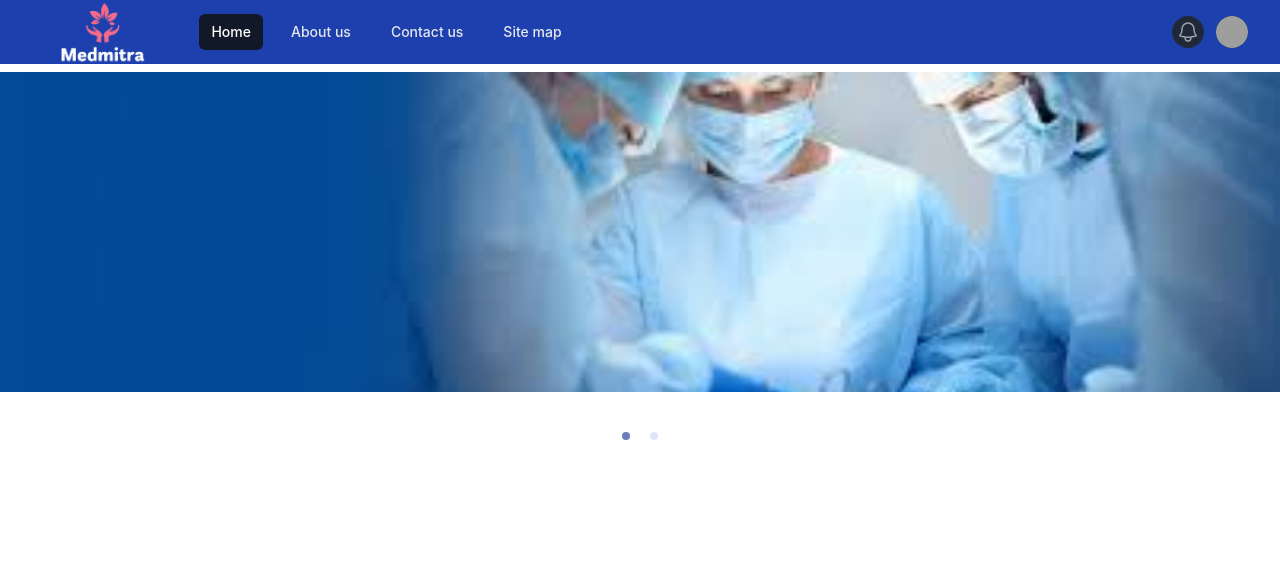
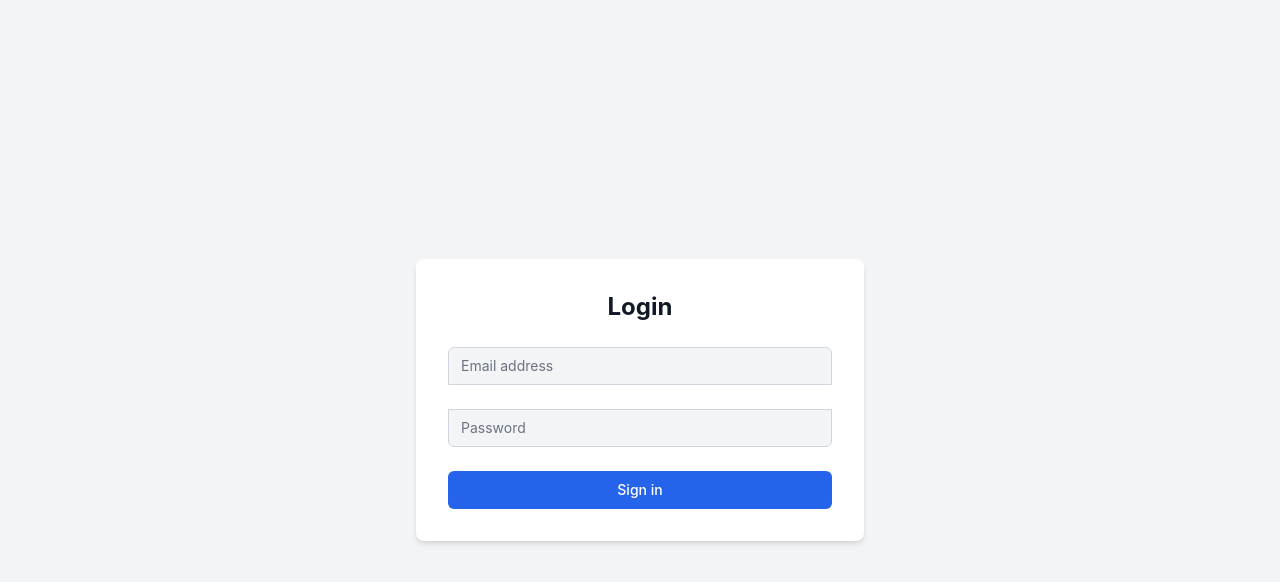
Before and after one commit to nikhildeshmukh170/MedMitra, a React (Create React App) app in the folder frontend/: page /Login in a window 1280 px wide. Shown: the top 582 px of the page. Built offline with nearby package versions, Linux system fonts and the light colour scheme; grey boxes are pictures that could not be loaded.

Commit message:
add login page

```diff
--- a/frontend/package.json
+++ b/frontend/package.json
@@ -11,6 +11,7 @@
     "react": "^18.3.1",
     "react-alice-carousel": "^2.9.1",
     "react-dom": "^18.3.1",
+    "react-router-dom": "^6.26.1",
     "react-scripts": "5.0.1",
     "web-vitals": "^2.1.4"
   },
--- a/frontend/src/App.js
+++ b/frontend/src/App.js
@@ -1,18 +1,19 @@
 import logo from './logo.svg';
 import './App.css';
-import Navbar from "./patient/components/Navbar/Navbar"
-import Maincarosel from './patient/components/HomeCarousel/MainCarousel';
+import { BrowserRouter as Router, Routes, Route, Navigate } from 'react-router-dom';
+import Home from './patient/pages/Home/Home';
+import LoginPage from './patient/components/Login/Login';
 
 function App() {
   return (
-    <div className='App'>
-      <div className='Navbar mb-2'>
-        <Navbar />
+    <Router>
+      <div className='App'>
+        <Routes>
+          <Route path="/" element={<Home />}></Route>
+          <Route path="/Login" element={<LoginPage />}></Route>
+        </Routes>
       </div>
-      <div className='maincontent'>
-        <Maincarosel />
-      </div>
-    </div>
+    </Router>
   )
 }
 
--- /dev/null
+++ b/frontend/src/patient/components/Login/Login.jsx
@@ -0,0 +1,66 @@
+import { useState } from 'react';
+import { useNavigate } from 'react-router-dom';
+
+export default function LoginPage({ setIsAuthenticated }) {
+  const [email, setEmail] = useState('');
+  const [password, setPassword] = useState('');
+  const [error, setError] = useState('');
+  const navigate = useNavigate();
+
+  const handleSubmit = (e) => {
+    e.preventDefault();
+
+    if (!email || !password) {
+      setError('Please fill in all fields.');
+      return;
+    }
+
+    setError('');
+    setIsAuthenticated(true);
+    navigate('/'); // Redirect to home page after login
+  };
+
+  return (
+    <div className="flex items-center justify-center min-h-screen bg-gray-100">
+      <div className="w-full max-w-md p-8 space-y-6 bg-white rounded-lg shadow-md">
+        <h2 className="text-2xl font-bold text-center text-gray-900">Login</h2>
+        {error && <div className="text-red-500 text-sm text-center">{error}</div>}
+        <form className="mt-8 space-y-6" onSubmit={handleSubmit}>
+          {/* Email and password fields */}
+          <div>
+            <input
+              id="email-address"
+              name="email"
+              type="email"
+              autoComplete="email"
+              required
+              className="relative block w-full px-3 py-2 text-gray-900 placeholder-gray-500 bg-gray-100 border border-gray-300 rounded-t-md focus:outline-none focus:ring-blue-500 focus:border-blue-500 focus:z-10 sm:text-sm"
+              placeholder="Email address"
+              value={email}
+              onChange={(e) => setEmail(e.target.value)}
+            />
+          </div>
+          <div>
+            <input
+              id="password"
+              name="password"
+              type="password"
+              autoComplete="current-password"
+              required
+              className="relative block w-full px-3 py-2 text-gray-900 placeholder-gray-500 bg-gray-100 border border-gray-300 rounded-b-md focus:outline-none focus:ring-blue-500 focus:border-blue-500 focus:z-10 sm:text-sm"
+              placeholder="Password"
+              value={password}
+              onChange={(e) => setPassword(e.target.value)}
+            />
+          </div>
+          <button
+            type="submit"
+            className="relative flex justify-center w-full px-4 py-2 text-sm font-medium text-white bg-blue-600 border border-transparent rounded-md group hover:bg-blue-700 focus:outline-none focus:ring-2 focus:ring-offset-2 focus:ring-blue-500"
+          >
+            Sign in
+          </button>
+        </form>
+      </div>
+    </div>
+  );
+}
--- a/frontend/src/patient/components/Navbar/Navbar.jsx
+++ b/frontend/src/patient/components/Navbar/Navbar.jsx
@@ -1,54 +1,79 @@
-import { Disclosure, DisclosureButton, DisclosurePanel, Menu, MenuButton, MenuItem, MenuItems } from '@headlessui/react'
-import { Bars3Icon, BellIcon, XMarkIcon } from '@heroicons/react/24/outline'
-import logo from "../../../assets/logo.png"
+import {
+    Disclosure,
+    DisclosureButton,
+    DisclosurePanel,
+    Menu,
+    MenuButton,
+    MenuItem,
+    MenuItems,
+  } from "@headlessui/react";
+  import { Bars3Icon, BellIcon, XMarkIcon } from "@heroicons/react/24/outline";
+  import { useState } from "react";
+  import { Link, useNavigate } from "react-router-dom";
+  import logo from "../../../assets/logo.png";
 
   const navigation = [
-  { name: 'Home', href: '#', current: true },
-  { name: 'About us', href: '#', current: false },
-  { name: 'Contact us', href: '#', current: false },
-  { name: 'Site map', href: '#', current: false },
-]
+    { name: "Home", href: "/", current: true },
+    { name: "About us", href: "/about", current: false },
+    { name: "Contact us", href: "/contact", current: false },
+    { name: "Site map", href: "/sitemap", current: false },
+  ];
 
   function classNames(...classes) {
-  return classes.filter(Boolean).join(' ')
+    return classes.filter(Boolean).join(" ");
   }
 
-export default function Example() {
+  export default function Navbar() {
+    const [isAuthenticated, setIsAuthenticated] = useState(false); // State to manage authentication status
+    const navigate = useNavigate();
+
+    // Handler to simulate login
+    const handleLogin = () => {
+      setIsAuthenticated(true);
+      navigate("/"); // Redirect to home page after login
+    };
+
+    const handleLogout = () => {
+      setIsAuthenticated(false);
+      navigate("/"); // Redirect to home page after logout
+    };
+
     return (
       <Disclosure as="nav" className="bg-blue-800">
         <div className="mx-auto max-w-7xl px-2 sm:px-6 lg:px-8">
           <div className="relative flex h-16 items-center justify-between">
             <div className="absolute inset-y-0 left-0 flex items-center sm:hidden">
-            {/* Mobile menu button*/}
               <DisclosureButton className="group relative inline-flex items-center justify-center rounded-md p-2 text-gray-400 hover:bg-gray-700 hover:text-white focus:outline-none focus:ring-2 focus:ring-inset focus:ring-white">
-              <span className="absolute -inset-0.5" />
                 <span className="sr-only">Open main menu</span>
-              <Bars3Icon aria-hidden="true" className="block h-6 w-6 group-data-[open]:hidden" />
-              <XMarkIcon aria-hidden="true" className="hidden h-6 w-6 group-data-[open]:block" />
+                <Bars3Icon
+                  aria-hidden="true"
+                  className="block h-6 w-6 group-data-[open]:hidden"
+                />
+                <XMarkIcon
+                  aria-hidden="true"
+                  className="hidden h-6 w-6 group-data-[open]:block"
+                />
               </DisclosureButton>
             </div>
             <div className="flex flex-1 items-center justify-center sm:items-center sm:justify-start">
               <div className="flex flex-shrink-0 items-center">
-              <img
-                alt="MedMitra"
-                src= {logo}
-                className="h-24 w-auto"
-              />
+                <img alt="MedMitra" src={logo} className="h-24 w-auto" />
               </div>
               <div className="hidden sm:ml-6 sm:block">
                 <div className="flex space-x-4">
                   {navigation.map((item) => (
-                  <a
+                    <Link
                       key={item.name}
-                    href={item.href}
-                    aria-current={item.current ? 'page' : undefined}
+                      to={item.href}
                       className={classNames(
-                      item.current ? 'bg-gray-900 text-white' : 'text-gray-200 hover:bg-gray-700 hover:text-white',
-                      'rounded-md px-3 py-2 text-sm font-medium',
+                        item.current
+                          ? "bg-gray-900 text-white"
+                          : "text-gray-200 hover:bg-gray-700 hover:text-white",
+                        "rounded-md px-3 py-2 text-sm font-medium"
                       )}
                     >
                       {item.name}
-                  </a>
+                    </Link>
                   ))}
                 </div>
               </div>
@@ -58,16 +83,21 @@ export default function Example() {
                 type="button"
                 className="relative rounded-full bg-gray-800 p-1 text-gray-400 hover:text-white focus:outline-none focus:ring-2 focus:ring-white focus:ring-offset-2 focus:ring-offset-gray-800"
               >
-              <span className="absolute -inset-1.5" />
                 <span className="sr-only">View notifications</span>
                 <BellIcon aria-hidden="true" className="h-6 w-6" />
               </button>
-
-            {/* Profile dropdown */}
+              {/* Conditionally render login button or profile dropdown */}
+              {!isAuthenticated ? (
+                <Link
+                  to="/login"
+                  className="text-white bg-blue-500 hover:bg-blue-600 rounded-md px-4 py-2"
+                >
+                  Login
+                </Link>
+              ) : (
                 <Menu as="div" className="relative ml-3">
                   <div>
                     <MenuButton className="relative flex rounded-full bg-gray-800 text-sm focus:outline-none focus:ring-2 focus:ring-white focus:ring-offset-2 focus:ring-offset-gray-800">
-                  <span className="absolute -inset-1.5" />
                       <span className="sr-only">Open user menu</span>
                       <img
                         alt=""
@@ -76,27 +106,34 @@ export default function Example() {
                       />
                     </MenuButton>
                   </div>
-              <MenuItems
-                transition
-                className="absolute right-0 z-10 mt-2 w-48 origin-top-right rounded-md bg-white py-1 shadow-lg ring-1 ring-black ring-opacity-5 transition focus:outline-none data-[closed]:scale-95 data-[closed]:transform data-[closed]:opacity-0 data-[enter]:duration-100 data-[leave]:duration-75 data-[enter]:ease-out data-[leave]:ease-in"
+                  <MenuItems className="absolute right-0 z-10 mt-2 w-48 origin-top-right rounded-md bg-white py-1 shadow-lg ring-1 ring-black ring-opacity-5">
+                    <MenuItem>
+                      <Link
+                        to="/profile"
+                        className="block px-4 py-2 text-sm text-gray-700 hover:bg-gray-100"
                       >
-                <MenuItem>
-                  <a href="#" className="block px-4 py-2 text-sm text-gray-700 data-[focus]:bg-gray-100">
                         Your Profile
-                  </a>
+                      </Link>
                     </MenuItem>
                     <MenuItem>
-                  <a href="#" className="block px-4 py-2 text-sm text-gray-700 data-[focus]:bg-gray-100">
+                      <Link
+                        to="/settings"
+                        className="block px-4 py-2 text-sm text-gray-700 hover:bg-gray-100"
+                      >
                         Settings
-                  </a>
+                      </Link>
                     </MenuItem>
                     <MenuItem>
-                  <a href="#" className="block px-4 py-2 text-sm text-gray-700 data-[focus]:bg-gray-100">
+                      <button
+                        onClick={handleLogout}
+                        className="block w-full text-left px-4 py-2 text-sm text-gray-700 hover:bg-gray-100"
+                      >
                         Log out
-                  </a>
+                      </button>
                     </MenuItem>
                   </MenuItems>
                 </Menu>
+              )}
             </div>
           </div>
         </div>
@@ -106,12 +143,13 @@ export default function Example() {
             {navigation.map((item) => (
               <DisclosureButton
                 key={item.name}
-              as="a"
-              href={item.href}
-              aria-current={item.current ? 'page' : undefined}
+                as={Link}
+                to={item.href}
                 className={classNames(
-                item.current ? 'bg-gray-900 text-white' : 'text-gray-300 hover:bg-gray-700 hover:text-white',
-                'block rounded-md px-3 py-2 text-base font-medium',
+                  item.current
+                    ? "bg-gray-900 text-white"
+                    : "text-gray-300 hover:bg-gray-700 hover:text-white",
+                  "block rounded-md px-3 py-2 text-base font-medium"
                 )}
               >
                 {item.name}
@@ -120,5 +158,5 @@ export default function Example() {
           </div>
         </DisclosurePanel>
       </Disclosure>
-  )
+    );
   }
--- /dev/null
+++ b/frontend/src/patient/pages/Home/Home.jsx
@@ -0,0 +1,18 @@
+import React from 'react'
+import Navbar from '../../components/Navbar/Navbar'
+import Maincarosel from '../../components/HomeCarousel/MainCarousel';
+
+const Home = () => {
+  return (
+    <div className="Home">
+        <div className='Navbar mb-2'>
+            <Navbar />
+          </div>
+          <div className='maincontent'>
+            <Maincarosel />
+          </div>
+    </div>
+  )
+}
+
+export default Home
```
Also changed, not shown: 1 other file (tests, documents, lock files or other folders). Lines whose indentation alone changed are shown as unchanged.
